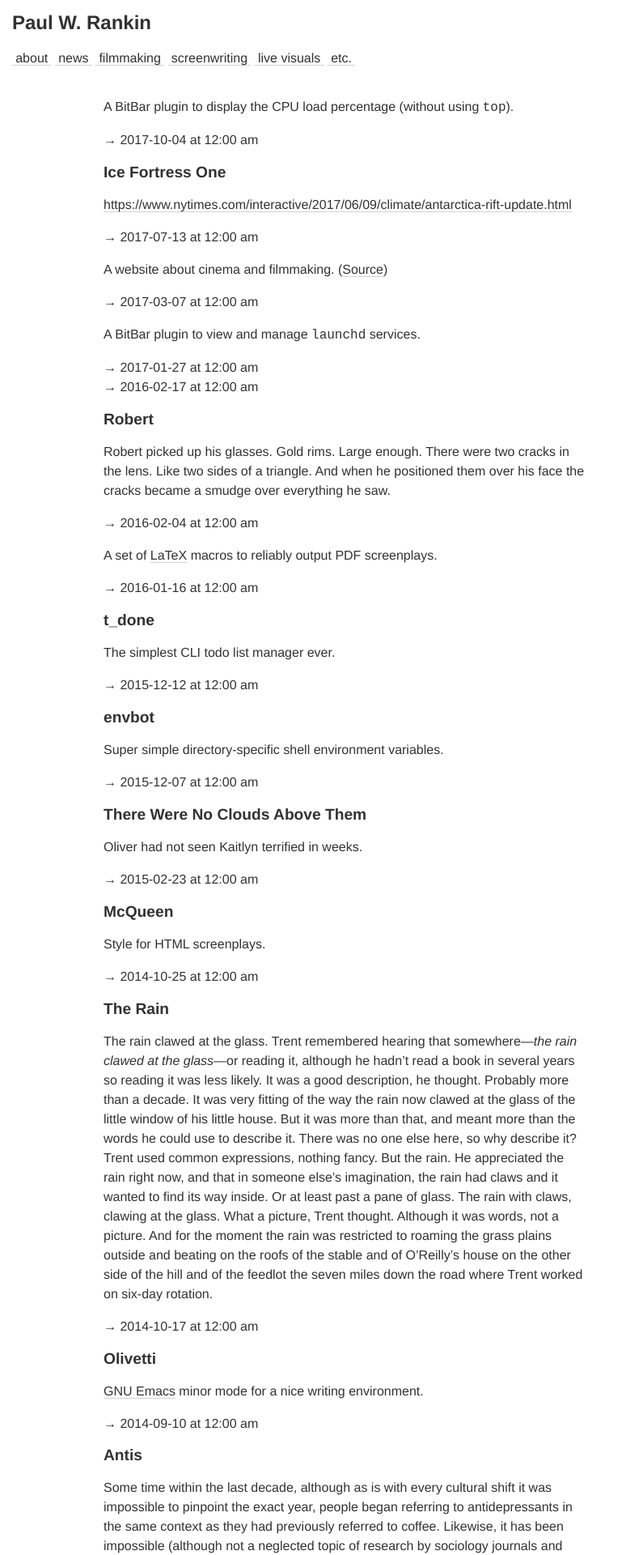
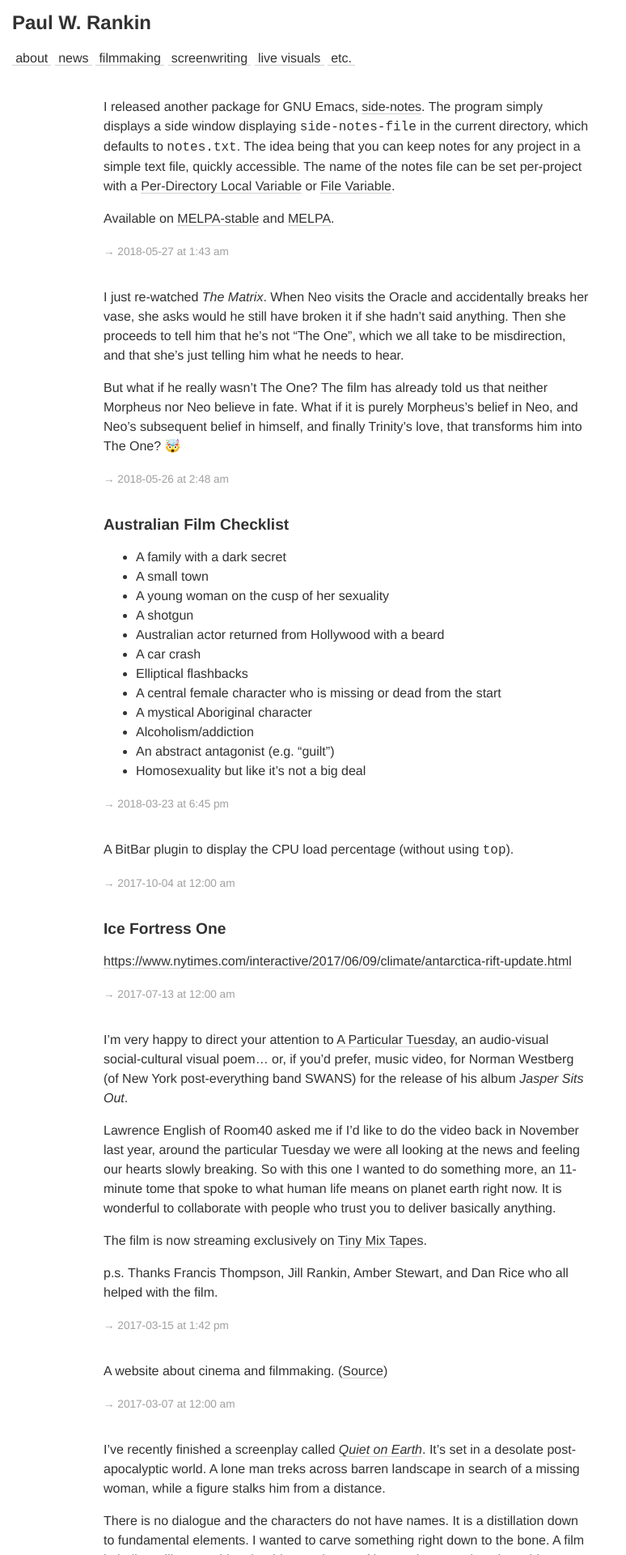
Before and after one commit to rnkn/portfolio, a Jekyll site: the page built from _sections/blog.html, in a window 1280 px wide. Shown: the top 1920 px of the page at 81% size, without its empty margins (0-774 px from the left). Built offline with Jekyll 4.4.1, drawn with Linux system fonts in a browser that asks for light colours; some web fonts are replaced; some of the changed text lies outside the part shown.

Commit message:
Added backdated posts

```diff
--- a/_layouts/article.html
+++ b/_layouts/article.html
@@ -3,7 +3,7 @@ layout: default
 ---
 <main class="article">
     {% if page.image %}
-    <div class=hero>
+    <div class="hero">
         <img alt="{{ page.title }}" src="{{ page.image | prepend: site.assets }}">
     </div>
     {% endif %}
--- /dev/null
+++ b/_posts/2015-02-20-and-he-sleeps-announce.md
@@ -0,0 +1,11 @@
+---
+date: 2015-02-20 13:39
+category: news
+---
+
+[And He Sleeps][1], an experimental music video I made for [Lawrence English][2]
+got released today, with nice coverage on [FACT Magazine][3].
+
+[1]: {% link _projects/and-he-sleeps.md %}
+[2]: http://www.lawrenceenglish.com
+[3]: http://www.factmag.com/2015/02/19/ambient-composer-lawrence-english-announces-reissue-peregrine-shares-haunting-video-sleeps/
--- /dev/null
+++ b/_posts/2015-08-07-it-will-find-you-announce.md
@@ -0,0 +1,19 @@
+---
+date: 2015-08-07 13:55
+---
+
+I have a new video work exhibiting as part of the [Brisbane Fringe Festival][1].
+The work is an immersive 2-channel projection in the intimate Skukum Lounge
+space at The Junk Bar. The video work screens as part of three collaborative
+performance pieces of [_It Will Find You_][2], the 2nd annual _What We Do In The
+Dark_ event.
+
+Both the event and the space are inspired by the Sasquatch mythology.
+
+Wednesday, 26 August, 7pm & 9pm performances @ [The Junk Bar][3], Ashgrove.
+
+Tickets $15 from [Sticky Tickets][2].
+
+[1]: http://brisbanefringe.com
+[2]: https://www.stickytickets.com.au/28425/it_will_find_you.aspx
+[3]: http://www.thejunkbar.com.au
--- /dev/null
+++ b/_posts/2015-08-25-it-will-find-you-announce-2.md
@@ -0,0 +1,25 @@
+---
+date: 2015-08-25 00:12
+---
+
+[_It Will Find You_][1] is on tomorrow (Wednesday) night, presented by Brisbane
+Fringe Festival. The night will feature four performance/music/fiction pieces.
+I've contributed a 12-minute 2-channel video projection work, which accompanies
+a voiceover written by Chris Allery, and sound by James Enchelmaier.
+
+Full lineup:
+
+- It's Magnetic
+- Chris Allery / Paul W. Rankin / James Enchelmaier
+- Harlan Ambrose
+- Natalie Gerritsen / Suzanne Cromb
+
+This is a very intimate event, with only 40 tickets per session. Each ticket
+includes a limited edition booklet about the works.
+
+Wednesday 26 August, 7pm & 9pm at [The Junk Bar][2].
+
+Tickets $15 (no booking fee) from [Sticky Tickets][1].
+
+[1]: https://www.stickytickets.com.au/28425/it_will_find_you.aspx
+[2]: http://www.thejunkbar.com.au
--- /dev/null
+++ b/_posts/2015-11-25-bunny-bill-announce.md
@@ -0,0 +1,19 @@
+---
+date: 2015-11-25 15:53
+category: news
+---
+
+Pretty excited about this one. My latest video project, [Bunny Bill][1], a
+10-minute work for Norman Westberg of seminal New York experimental
+post-punk-post-new-wave-post-post band Swans is now online. The video also had a
+cool premiere up on [FACT Magazine][2] a few days ago, and they called it
+hypnotic and gorgeous, so that was very nice of them.
+
+Please do experience.
+
+The video is in support of Westberg's wide release of first solo album _13_,
+available via [Room40][3].
+
+[1]: {% link _projects/bunny-bill.md %}
+[2]: http://www.factmag.com/2015/11/20/swans-norman-westberg-bunny-bill-video/
+[3]: http://emporium.room40.org/products/559256-norman-westberg-13
--- /dev/null
+++ b/_posts/2016-02-26-hang-him-announce.md
@@ -0,0 +1,45 @@
+---
+date: 2016-02-26 14:23
+category: news
+---
+
+It gives me great pleasure to announce the release of
+_Hang Him When He Is Not There_, the debut novel/collection by one of my closest
+friends, a writer I consider among the very best living writers, Nicholas John
+Turner.
+
+Sometime last year Nicholas came to me with a Microsoft Word document and asked
+how we might turn this into a book --- a real thing that might live on bookshelves
+and in the hands of commuters and café patrons and drowsy night owls. So began
+the arduous journey of layout, typesetting, and revisions upon revisions, until
+he and I felt the book was ready for the world.
+
+It is without exaggeration that I say I consider this a work of genius. Reading
+the collection instils equal parts wistfulness and dread. Despite the deft
+omission of any immediate violence (physical or otherwise) there is a persistent
+sense we're skirting the exterior of some horrible development that can never be
+completely grasped. It's like checking into some remote motel where through the
+wall you can hear the dull and indistinct sounds of a terrible argument.
+Highbrow for sure, poignant and brilliant.
+
+From the official announcement on publisher [Savage Motif][1]:
+
+> ...each of these elusive stories emerges from its narrator's mind and works
+> its way under the reader's skin. From a Centenarian stuck in a shrinking
+> Parisian apartment, to twins arranging escorts on the Caribbean Coast; in
+> place of clear narratives, straightforward logic, and neatly extractable
+> meaning, Turner imposes the strange and irreducible philosophies of his
+> marginal narrators. The effect is a series of curious and intimate profiles
+> that brings an unnerving denominator to the surface, and takes the reader
+> where mere pointing will not.
+
+Available on [Amazon][2] and at the following local and international
+independent booksellers: [Avid Reader][3] (West End), [Little Gnome][4]
+(Wynnum), [Berkelouw Books][5] (Eumundi), [Shakespeare & Co.][6] (Paris).
+
+[1]: http://www.savagemotif.com
+[2]: https://www.amazon.com/dp/1519644531/
+[3]: http://avidreader.com.au
+[4]: http://www.littlegnome.com.au
+[5]: http://berkelouw.com.au/stores/eumundi
+[6]: https://shakespeareandcompany.com
--- /dev/null
+++ b/_posts/2016-04-06-mono-announce.md
@@ -0,0 +1,14 @@
+---
+date: 2016-04-06 20:18
+category: news
+---
+
+Brisbane people: Next Thursday, 14 April, [Norman Westberg][1] will be
+performing for [MONO 21][2] at the Institute of Modern Art. The show will
+feature a 45-minute reworking of one my video pieces playing throughout, which
+was originally used for the [Bunny Bill video][3]. The show is free but has
+limited capacity, so make sure to get a seat early (start time is 7:00pm).
+
+[1]: http://normanwestberg.com/home.html
+[2]: https://ima.org.au/event/mono-21-norman-westberg/
+[3]: {% link _projects/bunny-bill.md %}
--- /dev/null
+++ b/_posts/2016-05-31-meteor-announce.md
@@ -0,0 +1,12 @@
+---
+date: 2016-05-31 14:50
+category: news
+---
+
+Somehow I forgot to tell you about this. I recently made [a short video work][1]
+for sound artist Eugene Carchesio. There's a nice write up at [Cyclic Defrost][2].
+The video is in support of Eugene's album _The Planets_, available via [Room40][3].
+
+[1]: {% link _projects/meteor.md %}
+[2]: https://www.cyclicdefrost.com/2016/04/watch-eugene-carchesios-new-piece-meteor-field/
+[3]: http://emporium.room40.org/products/571463-eugene-carchesio-the-planets
--- /dev/null
+++ b/_posts/2016-05-31-sonic-state-announce.md
@@ -0,0 +1,26 @@
+---
+date: 2016-05-31 14:42
+category: news
+---
+
+I'm very excited to announce I will be doing a live video performance at
+[Sonic State Queensland Week Microfestival][1] next Thursday (9 June) in
+collaboration with one of my favourite people, the ARIA Award winning musician
+and all-round great human [Heinz Riegler].
+
+Rather than do a musical show with some ancillary video projection, Heinz and I
+are approaching this as a combined audio-visual experience; the space is
+[an amazing old cinema][2] with fantastic floor-to-ceiling projection, so it
+should be really something special.
+
+We will be supporting another one of my favourite people, [Lawrence English] in
+one of his rare hometown performances. (I anticipate this will be loud.)
+
+Sonic State Queensland Week Microfestival is a four-day experimental music
+festival held at Metro Arts in Brisbane. Tickets for single event admission or
+the whole festival are [on sale now][1].
+
+[1]: https://www.metroarts.com.au/events/sonic-state/
+[2]: https://www.metroarts.com.au/spaces/the-lumen-room/
+[heinz riegler]: http://www.heinzriegler.com
+[lawrence english]: http://www.lawrenceenglish.com
--- /dev/null
+++ b/_posts/2016-11-10-lumber-announce.md
@@ -0,0 +1,44 @@
+---
+date: 2016-11-10 15:56
+categories: news
+---
+
+[New video for HEXA][1] (Lawrence English & Jamie Stewart).
+
+It feels ridiculous to promote a music video today. It feels like September 12.
+
+I could put this off for another day. After I've become more used to the idea of
+living in a new fascist age. But that's just the thing isn't it? We all get used
+to it. We scroll through our feeds. We're all so *busy*. (Those camps are nothing
+like *those* camps.)
+
+Yesterday, when the news started to turn for the worse, I closed all news sites
+and went for a walk. There was just no way he could win, so I didn't want to
+agonise over fluctuating results trickling in. Better to just see her victory
+speech at the end.
+
+In a park, I sat by a pond and watched the water. Heinz, a close friend,
+messaged to ask if I was okay. He told me it was all over. People were still
+walking hand-in-hand, laughing, taking selfies, scrolling through their feeds. I
+watched the pond and cried.
+
+When something this horrible happens, the progressive left usually respond with
+calls for compassion and perseverance. "If we all work together..." etc. There is
+a stubborn optimism (the same stubborn optimism that said he could never win).
+But I just feel heartbroken. The US president-elect is a psychopath, and there
+is a very real possibility that he will destroy everyone we know and love within
+his years in office. Let that sink in.
+
+But then there's the heartbreak at the banal cruelty of humanity. That people
+allowed such bottomless hatred to govern them. When you see a stranger, you need
+to believe that that person shares the same interior humanity as you --- this
+person, like you, could not identify their support with a monster. Yesterday we
+all lost that.
+
+I keep wondering what it was like when this happened in Germany. When their
+chancellor was appointed did people use the word "evil" to describe him, or did
+that only come after? Now it is after. We have hindsight.
+
+Good luck.
+
+[1]: {% link _projects/lumber.md %}
--- /dev/null
+++ b/_posts/2017-03-04-quiet-announce.md
@@ -0,0 +1,17 @@
+---
+date: 2017-03-04 17:34
+categoriy: news
+---
+
+I've recently finished a screenplay called [_Quiet on Earth_][1]. It's set in a
+desolate post-apocalyptic world. A lone man treks across barren landscape in
+search of a missing woman, while a figure stalks him from a distance.
+
+There is no dialogue and the characters do not have names. It is a distillation
+down to fundamental elements. I wanted to carve something right down to the
+bone. A film in haiku... like stretching the thin membrane of human hope against
+the void.
+
+So if you're interested to read it, please let me know.
+
+[1]: {% link _projects/quiet.md %}
--- /dev/null
+++ b/_posts/2017-03-15-tuesday-announce.md
@@ -0,0 +1,24 @@
+---
+date: 2017-03-15 13:42
+category: news
+---
+
+I'm very happy to direct your attention to [A Particular Tuesday][1], an
+audio-visual social-cultural visual poem... or, if you'd prefer, music video,
+for Norman Westberg (of New York post-everything band SWANS) for the release of
+his album _Jasper Sits Out_.
+
+Lawrence English of Room40 asked me if I'd like to do the video back in November
+last year, around the particular Tuesday we were all looking at the news and
+feeling our hearts slowly breaking. So with this one I wanted to do something
+more, an 11-minute tome that spoke to what human life means on planet earth
+right now. It is wonderful to collaborate with people who trust you to deliver
+basically anything.
+
+The film is now streaming exclusively on [Tiny Mix Tapes][2].
+
+p.s. Thanks Francis Thompson, Jill Rankin, Amber Stewart, and Dan Rice who all
+helped with the film.
+
+[1]: {% link _projects/tuesday.md %}
+[2]: http://www.tinymixtapes.com/news/room40-reissues-norman-westbergs-jasper-sits-out-premieres-clip-particular-tuesday
--- /dev/null
+++ b/_posts/2018-03-23-checklist.md
@@ -0,0 +1,17 @@
+---
+title: Australian Film Checklist
+date: 2018-03-23 18:45
+layout: article
+---
+- A family with a dark secret
+- A small town
+- A young woman on the cusp of her sexuality
+- A shotgun
+- Australian actor returned from Hollywood with a beard
+- A car crash
+- Elliptical flashbacks
+- A central female character who is missing or dead from the start
+- A mystical Aboriginal character
+- Alcoholism/addiction
+- An abstract antagonist (e.g. "guilt")
+- Homosexuality but like it's not a big deal
--- /dev/null
+++ b/_posts/2018-05-26-the-matrix.md
@@ -0,0 +1,13 @@
+---
+date: 2018-05-26 02:48
+---
+
+I just re-watched _The Matrix_. When Neo visits the Oracle and accidentally
+breaks her vase, she asks would he still have broken it if she hadn't said
+anything. Then she proceeds to tell him that he's not "The One", which we all
+take to be misdirection, and that she's just telling him what he needs to hear.
+
+But what if he really wasn't The One? The film has already told us that neither
+Morpheus nor Neo believe in fate. What if it is purely Morpheus's belief in Neo,
+and Neo's subsequent belief in himself, and finally Trinity's love, that
+transforms him into The One? 🤯
--- /dev/null
+++ b/_posts/2018-05-27-side-notes.md
@@ -0,0 +1,17 @@
+---
+date: 2018-05-27 01:43
+---
+
+I released another package for GNU Emacs, [side-notes]. The program simply
+displays a side window displaying `side-notes-file` in the current directory,
+which defaults to `notes.txt`. The idea being that you can keep notes for any
+project in a simple text file, quickly accessible. The name of the notes file
+can be set per-project with a [Per-Directory Local Variable][dir] or [File
+Variable][file].
+
+Available on [MELPA-stable](https://stable.melpa.org/#/side-notes) and
+[MELPA](https://melpa.org/#/side-notes).
+
+[side-notes]: https://github.com/rnkn/side-notes
+[dir]: https://www.gnu.org/software/emacs/manual/html_node/emacs/Directory-Variables.html
+[file]: https://www.gnu.org/software/emacs/manual/html_node/emacs/File-Variables.html
--- a/css/main.scss
+++ b/css/main.scss
@@ -4,6 +4,7 @@ layout: null
 
 $font-color: rgb(50,50,50);
 $font-stack: "Europa", "Avenir Next", "Avenir", "Helvetica Neue", "Helvetica", sans-serif;
+$faded-font-color: rgb(160,160,160);
 $link-underline: rgb(210,210,210);
 
 html, body { -webkit-text-size-adjust: none; }
@@ -57,6 +58,10 @@ main.project {
   article {
     padding: 0 10%;
   }
+}
+
+article.post {
+  margin-bottom: 2em;
 }
 
 main.article {
@@ -173,5 +178,10 @@ table {
   font-style: italic;
   font-weight: 300;
   text-align: right;
-  color: rgb(160,160,160);
+  color: $faded-font-color;
 }
+
+.permalink {
+  font-size: 0.85em;
+  color: $faded-font-color;
+}
```
